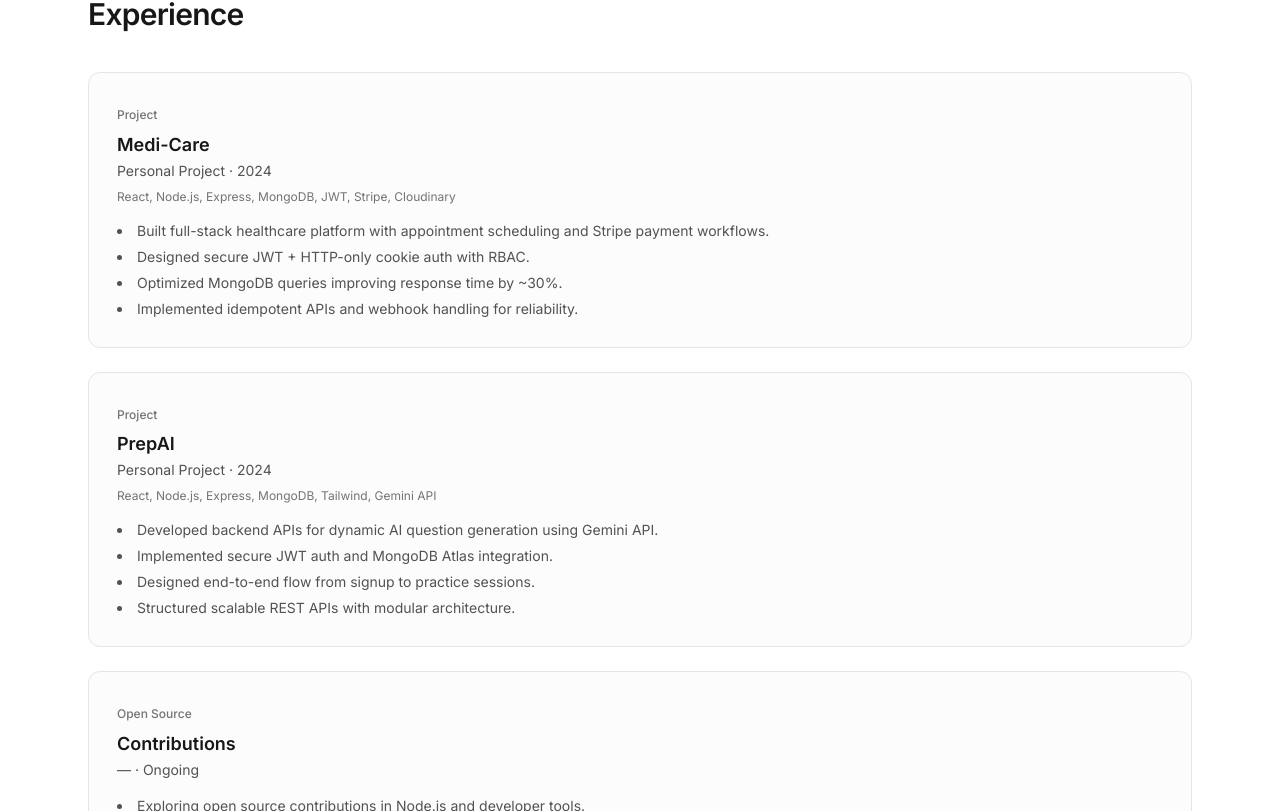
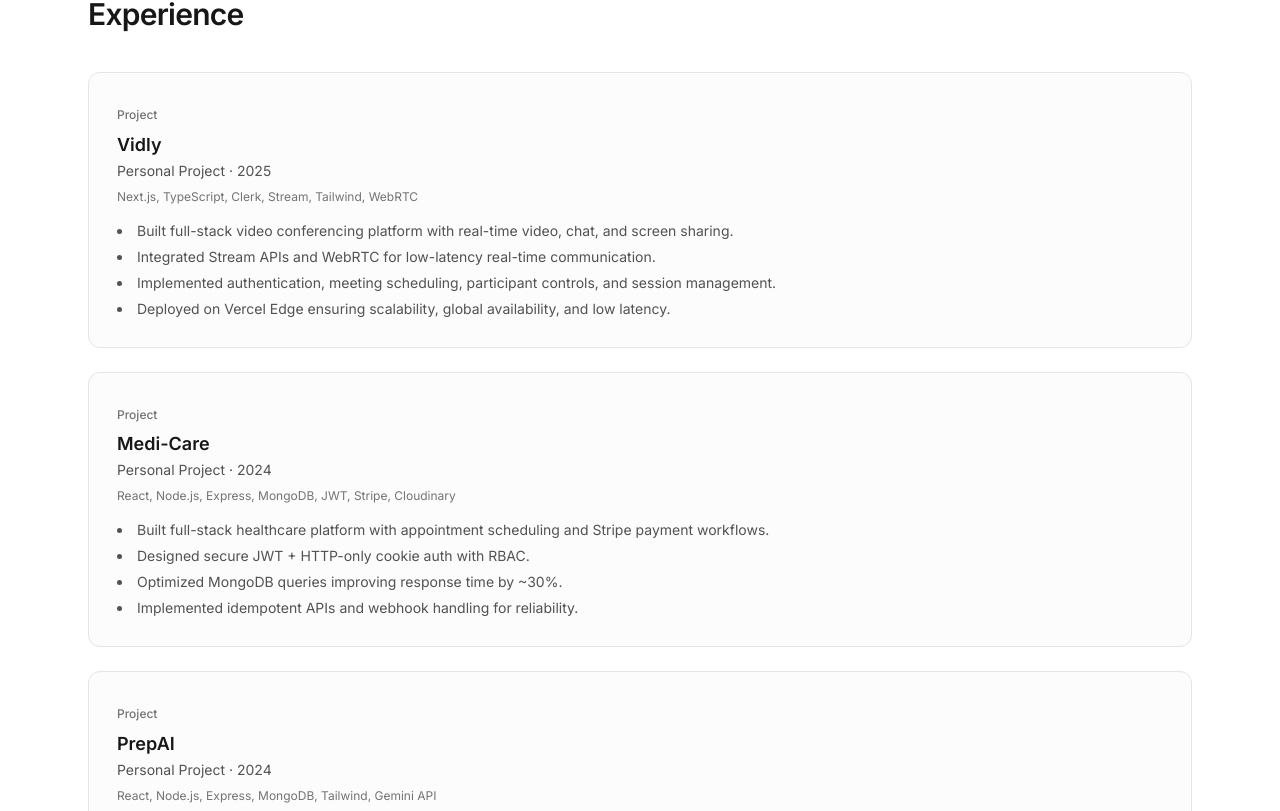
Before and after one commit to Mayank67-tech/portfolio-website, a React (Vite) app in the folder client/: page / in a window 1280 px wide. Shown: the part 1329-2140 px from the top of the page. Built offline with nearby package versions, Linux system fonts and the light colour scheme; no server answers.

Commit message:
changes in portfolio.js

```diff
--- a/client/src/data/portfolio.js
+++ b/client/src/data/portfolio.js
@@ -115,6 +115,19 @@ export const positions = [
 export const experience = [
   {
     type: 'Project',
+    title: 'Vidly',
+    org: 'Personal Project',
+    period: '2025',
+    techStack: 'Next.js, TypeScript, Clerk, Stream, Tailwind, WebRTC',
+    points: [
+      'Built full-stack video conferencing platform with real-time video, chat, and screen sharing.',
+      'Integrated Stream APIs and WebRTC for low-latency real-time communication.',
+      'Implemented authentication, meeting scheduling, participant controls, and session management.',
+      'Deployed on Vercel Edge ensuring scalability, global availability, and low latency.',
+    ],
+  },
+  {
+    type: 'Project',
     title: 'Medi-Care',
     org: 'Personal Project',
     period: '2024',
@@ -139,12 +152,4 @@ export const experience = [
       'Structured scalable REST APIs with modular architecture.',
     ],
   },
-  {
-    type: 'Open Source',
-    title: 'Contributions',
-    org: '—',
-    period: 'Ongoing',
-    techStack: null,
-    points: ['Exploring open source contributions in Node.js and developer tools.'],
-  },
 ];
```
